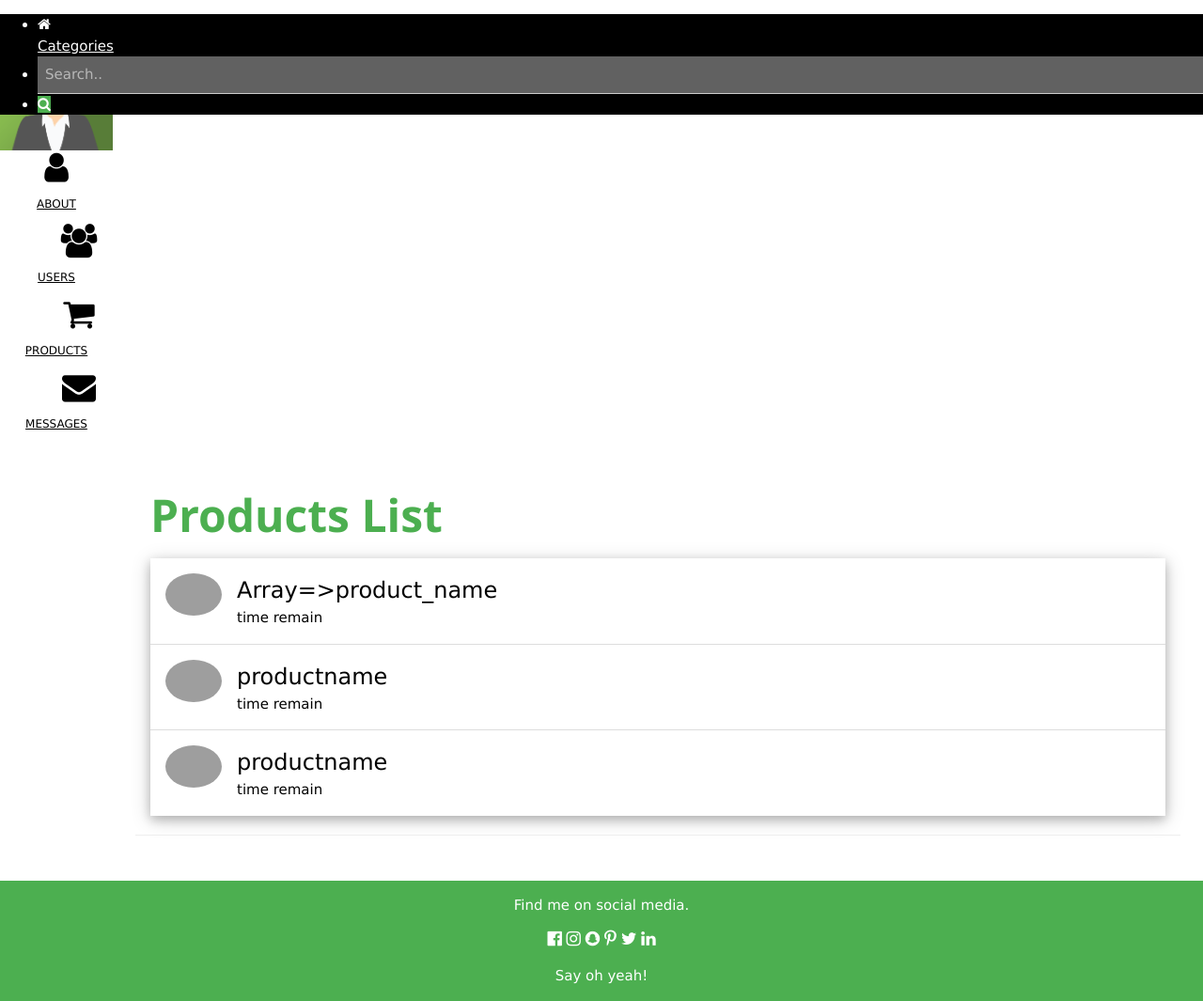
After one commit to ducbinh1995/LTWeb20161, a PHP site: page /controller/product_control.php?show_product in a window 1280 px wide. The commit adds this page. Shown: the whole page at 94% size. Run offline with PHP 8.4, Linux system fonts and the light colour scheme; a user stored in the database is signed in; data comes from the database, SQL or seed files in the repository; grey boxes are pictures that could not be loaded.

Commit message:
Them chuc nang hien thi product theo user

```diff
--- a/controller/controller.php
+++ b/controller/controller.php
@@ -1,5 +1,6 @@
 <?php
 require "../view/alert.php";
+require "../model/product.php";
 require_once("../model/user.php");
 require_once("../model/auction.php");
 
@@ -35,5 +36,14 @@ class controller {
 		$list_auction = Auction::find(null);
 		return $list_auction;
 	}
+
+	public static function user_product() {
+		session_start();
+		function test($var) {
+			return $var->owner_id==$_SESSION["current_user"];
+		}
+		$result=Product::find("test");
+		require("../view/list_products.php");
+	}
 }
 ?>
--- /dev/null
+++ b/controller/product_control.php
@@ -0,0 +1,5 @@
+<?php
+	require ("controller.php");
+	if(isset($_GET['show_product']))
+		controller::user_product();
+?>
--- /dev/null
+++ b/view/list_products.php
@@ -0,0 +1,77 @@
+<!DOCTYPE html>
+<html>
+<title>Admin</title>
+<meta name="viewport" content="width=device-width, initial-scale=1">
+<link rel="stylesheet" href="http://www.w3schools.com/lib/w3.css">
+<link rel="stylesheet" href="https://cdnjs.cloudflare.com/ajax/libs/font-awesome/4.7.0/css/font-awesome.min.css">
+<style type="text/css">
+	.w3-sidenav {width: 120px;}
+	#main {margin-left: 120px}
+	.w3-row-padding img {margin-bottom: 12px}
+</style>
+<!-- header -->
+<?php require("header.php"); ?>
+<body>
+<div class="w3-content" style="max-width:2000px;margin-top:40px">
+<!-- siddenav -->
+	<nav class="w3-sidenav w3-center w3-small w3-hide-small">
+  <!-- Avatar image in top left corner -->
+  <img src="image/img_avatar2.png" style="width:100%">
+    <a class="w3-padding-large w3-hover-green" href="#info">
+    <i class="fa fa-user w3-xxlarge"></i>
+    <p>ABOUT</p>
+  </a>
+  <a class="w3-padding-large w3-hover-green" href="#users">
+    <i class="fa fa-users w3-xxlarge"></i>
+    <p>USERS</p>
+  </a>
+  <a class="w3-padding-large w3-hover-green" href="#products">
+    <i class="fa fa-shopping-cart w3-xxlarge"></i>
+    <p>PRODUCTS</p>
+  </a>
+  <a class="w3-padding-large w3-hover-green" href="#messages">
+    <i class="fa fa-envelope w3-xxlarge"></i>
+    <p>MESSAGES</p>
+  </a>
+	</nav>
+
+	<!-- page content -->
+	<div class="w3-padding-large" id="main">
+
+
+	<div class="w3-container" id="products">
+	<h1 class="w3-xxxlarge w3-text-green"><b>Products List</b></h1>
+		<ul class="w3-ul w3-card-4">
+    <?php
+      foreach($result as $result_key => $result_value) {
+			echo "<li class=\"w3-padding-16\">";
+			echo "<img src=\"image/img_avatar1.png\" class=\"w3-left w3-circle w3-margin-right\" style=\"width:60px\">";
+      			echo "<span class=\"w3-xlarge\">$result=>product_name</span><br>";
+     			echo "<span>time remain</span>";
+			echo "</li>";
+      }
+    ?>
+			<li class="w3-padding-16">
+				<img src="image/img_avatar1.png" class="w3-left w3-circle w3-margin-right" style="width:60px">
+      			<span class="w3-xlarge">productname</span><br>
+     			<span>time remain</span>
+
+			</li>
+			<li class="w3-padding-16">
+				<img src="image/img_avatar1.png" class="w3-left w3-circle w3-margin-right" style="width:60px">
+      			<span class="w3-xlarge">productname</span><br>
+     			<span>time remain</span>
+
+			</li>
+		</ul>
+	</div><hr>
+
+
+
+    </div>
+
+	</div>
+
+</body>
+<?php require("footer.php"); ?>
+</html>
--- a/view/nheader.php
+++ b/view/nheader.php
@@ -21,7 +21,7 @@
     		<div class="w3-dropdown-content w3-white w3-card-4" style="right:0">
       			<a href="admin.php"><i class="fa fa-user w3-xlarge"></i>  Me</a>
             <a href="#"><i class="fa fa-users w3-xlarge"></i> Users</a>
-            <a href="#"><i class="fa fa-shopping-cart w3-xlarge"></i> Products</a>
+            <a href="../controller/product_control.php?show_product"><i class="fa fa-shopping-cart w3-xlarge"></i> Products</a>
             <a href="#"><i class="fa fa-envelope w3-xlarge"></i> Messages</a>
       			<a href="../controller/user_control.php?logout"><i class="fa fa-sign-out w3-xlarge"></i>Log out</a>
 
```
